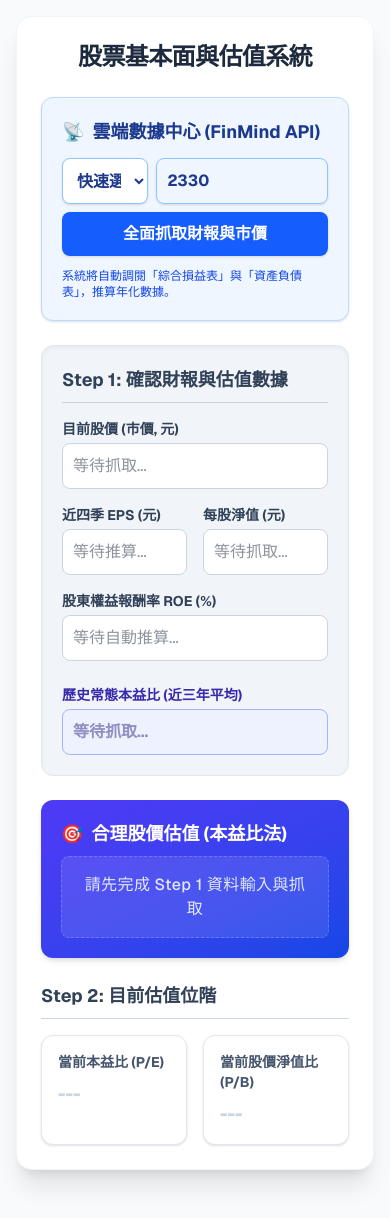
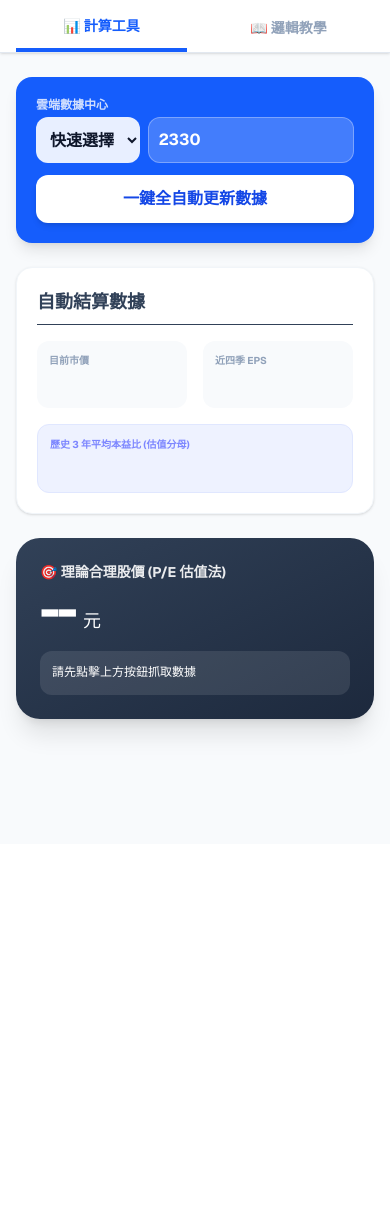
Before and after one commit to Alvin-pq/stock-calculator, a Next.js app: page / in a window 390 px wide. After the commit the page ends 844 px from the top, so only its background shows below. Built offline with nearby package versions, Linux system fonts and the light colour scheme.

Commit message:
Add Tabs feature with Calculator and Learning modes

```diff
--- a/src/app/page.tsx
+++ b/src/app/page.tsx
@@ -1,6 +1,7 @@
 'use client';
 import { useState } from 'react';
 
+// 常用熱門股票清單
 const popularStocks = [
   { id: '2330', name: '台積電' },
   { id: '2317', name: '鴻海' },
@@ -12,284 +13,200 @@ const popularStocks = [
   { id: '2002', name: '中鋼' },
 ];
 
-export default function StockCalculator() {
+export default function StockApp() {
+  const [activeTab, setActiveTab] = useState('calc'); // 'calc' 或 'learn'
   const [stockId, setStockId] = useState('2330');
   const [isLoading, setIsLoading] = useState(false);
 
+  // 財務數據 State
   const [price, setPrice] = useState<number | string>('');
   const [eps, setEps] = useState<number | string>('');
   const [bvps, setBvps] = useState<number | string>('');
   const [roe, setRoe] = useState<number | string>('');
   const [histPe, setHistPe] = useState<number | string>('');
 
+  // ----------------------------------------------------------------
+  // 核心數據抓取邏輯 (FinMind API)
+  // ----------------------------------------------------------------
   const fetchAllData = async () => {
-    if (!stockId) {
-      alert('請先輸入股票代號');
-      return;
-    }
-
+    if (!stockId) return alert('請先輸入代號');
     setIsLoading(true);
     try {
       const today = new Date();
+      const past14D = new Date(new Date().setDate(today.getDate() - 14)).toISOString().split('T')[0];
+      const past3Y = new Date(new Date().setFullYear(today.getFullYear() - 3)).toISOString().split('T')[0];
+      const past2Y = new Date(new Date().setFullYear(today.getFullYear() - 2)).toISOString().split('T')[0];
 
-      const past14Days = new Date();
-      past14Days.setDate(today.getDate() - 14);
-      const date14Str = past14Days.toISOString().split('T')[0];
+      // 1. 抓市價
+      const pRes = await fetch(`https://api.finmindtrade.com/api/v4/data?dataset=TaiwanStockPrice&data_id=${stockId}&start_date=${past14D}`);
+      const pData = await pRes.json();
+      if (pData.data?.length > 0) setPrice(pData.data[pData.data.length - 1].close);
 
-      const past3Years = new Date();
-      past3Years.setFullYear(today.getFullYear() - 3);
-      const date3YrStr = past3Years.toISOString().split('T')[0];
-
-      // 財報需要抓取近兩年，以確保能涵蓋完整的「近四個季度」
-      const past2Years = new Date();
-      past2Years.setFullYear(today.getFullYear() - 2);
-      const date2YrStr = past2Years.toISOString().split('T')[0];
-
-      // ==========================================
-      // A. 抓取最新收盤價
-      // ==========================================
-      const priceRes = await fetch(`https://api.finmindtrade.com/api/v4/data?dataset=TaiwanStockPrice&data_id=${stockId}&start_date=${date14Str}`);
-      const priceResult = await priceRes.json();
-
-      if (priceResult.msg === 'success' && priceResult.data.length > 0) {
-        const latestPrice = priceResult.data[priceResult.data.length - 1].close;
-        setPrice(latestPrice);
-      } else {
-        throw new Error('找不到股價資料');
+      // 2. 抓歷史 PE 平均
+      const perRes = await fetch(`https://api.finmindtrade.com/api/v4/data?dataset=TaiwanStockPER&data_id=${stockId}&start_date=${past3Y}`);
+      const perData = await perRes.json();
+      if (perData.data?.length > 0) {
+        const pes = perData.data.map((d:any) => d.PER).filter((p:number) => p > 0 && p < 100);
+        setHistPe(Number((pes.reduce((a:number,b:number)=>a+b,0)/pes.length).toFixed(2)));
       }
 
-      // ==========================================
-      // B. 抓取歷史本益比並計算「三年平均」
-      // ==========================================
-      const perRes = await fetch(`https://api.finmindtrade.com/api/v4/data?dataset=TaiwanStockPER&data_id=${stockId}&start_date=${date3YrStr}`);
-      const perResult = await perRes.json();
+      // 3. 抓損益表 (EPS & Net Income)
+      const fRes = await fetch(`https://api.finmindtrade.com/api/v4/data?dataset=TaiwanStockFinancialStatements&data_id=${stockId}&start_date=${past2Y}`);
+      const fData = await fRes.json();
+      let ttmNetIncome = 0;
 
-      if (perResult.msg === 'success' && perResult.data.length > 0) {
-        const validPEs = perResult.data.map((d: any) => d.PER).filter((pe: number) => pe > 0 && pe < 100);
-        if (validPEs.length > 0) {
-          const avgPE = validPEs.reduce((a: number, b: number) => a + b, 0) / validPEs.length;
-          setHistPe(Number(avgPE.toFixed(2)));
-        }
+      if (fData.data?.length > 0) {
+        const epsRecs = fData.data.filter((d:any) => d.type.includes('EPS') || d.type.includes('基本每股盈餘'));
+        const uDates = Array.from(new Set(epsRecs.map((d:any)=>d.date))).sort().reverse().slice(0,4);
+        const ttmEps = uDates.reduce((sum, date) => sum + (epsRecs.find((r:any)=>r.date===date)?.value || 0), 0);
+        setEps(Number(ttmEps.toFixed(2)));
+
+        const niRecs = fData.data.filter((d:any) => d.type.includes('NetIncome') || d.type.includes('本期淨利'));
+        ttmNetIncome = uDates.reduce((sum, date) => sum + (niRecs.find((r:any)=>r.date===date)?.value || 0), 0);
       }
 
-      // ==========================================
-      // C. 抓取綜合損益表 (計算 EPS 與 淨利)
-      // ==========================================
-      const finRes = await fetch(`https://api.finmindtrade.com/api/v4/data?dataset=TaiwanStockFinancialStatements&data_id=${stockId}&start_date=${date2YrStr}`);
-      const finResult = await finRes.json();
+      // 4. 抓資產負債表 (Equity & BVPS)
+      const bRes = await fetch(`https://api.finmindtrade.com/api/v4/data?dataset=TaiwanStockBalanceSheet&data_id=${stockId}&start_date=${past2Y}`);
+      const bData = await bRes.json();
+      if (bData.data?.length > 0) {
+        const sorted = bData.data.sort((a:any,b:any)=>new Date(b.date).getTime()-new Date(a.date).getTime());
+        const latestBv = sorted.find((d:any)=>d.type.includes('每股淨值') || d.type.includes('每股參考淨值'));
+        if (latestBv) setBvps(Number(latestBv.value).toFixed(2));
 
-      // ==========================================
-      // D. 抓取資產負債表 (計算 ROE 分母與淨值)
-      // ==========================================
-      const bsRes = await fetch(`https://api.finmindtrade.com/api/v4/data?dataset=TaiwanStockBalanceSheet&data_id=${stockId}&start_date=${date2YrStr}`);
-      const bsResult = await bsRes.json();
-
-      let epsMessage = "";
-      let ttmNetIncome = 0;
-      let latestEquity = 0;
-
-      // 處理損益表數據
-      if (finResult.msg === 'success' && finResult.data.length > 0) {
-        const finData = finResult.data;
-
-        // 1. 結算近四季 EPS 總和
-        const epsRecords = finData.filter((d: any) => d.type === 'EPS' || String(d.type).includes('基本每股盈餘') || String(d.origin_name).includes('基本每股盈餘'));
-        if (epsRecords.length > 0) {
-          const uniqueDates = Array.from(new Set(epsRecords.map((d: any) => d.date))).sort((a: any, b: any) => new Date(b).getTime() - new Date(a).getTime());
-
-          let ttmEps = 0;
-          let quartersFound = 0;
-          for (let i = 0; i < Math.min(4, uniqueDates.length); i++) {
-            const record = epsRecords.find((d: any) => d.date === uniqueDates[i]);
-            if (record) {
-              ttmEps += record.value;
-              quartersFound++;
-            }
-          }
-          if (ttmEps !== 0) {
-            setEps(Number(ttmEps.toFixed(2)));
-            epsMessage += `\n📊 成功結算近 ${quartersFound} 季 EPS 總和：${ttmEps.toFixed(2)} 元`;
-          }
-        }
-
-        // 2. 結算近四季「本期淨利」總和 (為了推算 ROE)
-        const incomeRecords = finData.filter((d: any) => d.type === 'IncomeAfterTaxes' || String(d.type).includes('本期淨利') || String(d.origin_name).includes('本期淨利'));
-        if (incomeRecords.length > 0) {
-          const uniqueDates = Array.from(new Set(incomeRecords.map((d: any) => d.date))).sort((a: any, b: any) => new Date(b).getTime() - new Date(a).getTime());
-          for (let i = 0; i < Math.min(4, uniqueDates.length); i++) {
-            const record = incomeRecords.find((d: any) => d.date === uniqueDates[i]);
-            if (record) {
-              ttmNetIncome += record.value;
-            }
-          }
-        }
+        const latestEq = sorted.find((d:any)=>d.type.includes('TotalEquity') || d.type.includes('權益總計'));
+        if (latestEq && ttmNetIncome) setRoe(Number(((ttmNetIncome/latestEq.value)*100).toFixed(2)));
       }
-
-      // 處理資產負債表數據
-      if (bsResult.msg === 'success' && bsResult.data.length > 0) {
-        const bsData = bsResult.data;
-
-        // 3. 抓取每股淨值
-        const bvpsRecords = bsData.filter((d: any) => String(d.type).includes('每股參考淨值') || String(d.type).includes('每股淨值') || String(d.origin_name).includes('每股淨值'));
-        if (bvpsRecords.length > 0) {
-           bvpsRecords.sort((a: any, b: any) => new Date(b.date).getTime() - new Date(a.date).getTime());
-           setBvps(Number(bvpsRecords[0].value).toFixed(2));
-        }
-
-        // 4. 抓取最新一季的「權益總計」
-        const equityRecords = bsData.filter((d: any) => d.type === 'TotalEquity' || String(d.type).includes('權益總計') || String(d.type).includes('權益總額') || String(d.origin_name).includes('權益總計'));
-        if (equityRecords.length > 0) {
-           equityRecords.sort((a: any, b: any) => new Date(b.date).getTime() - new Date(a.date).getTime());
-           latestEquity = equityRecords[0].value;
-        }
-      }
-
-      // 5. 自動計算近四季 ROE (近四季淨利 ÷ 最新權益總計)
-      if (ttmNetIncome !== 0 && latestEquity !== 0) {
-         const calculatedRoe = (ttmNetIncome / latestEquity) * 100;
-         setRoe(Number(calculatedRoe.toFixed(2)));
-         epsMessage += `\n🎯 成功推算近四季 ROE：${calculatedRoe.toFixed(2)}%`;
-      }
-
-      alert(`✅ 成功載入 ${stockId} 數據！${epsMessage}\n\n⚠️ 提醒：程式已自動加總近四季報表，特殊產業(如金融股)之會計科目若有差異，建議對照公開資訊觀測站微調。`);
-
-    } catch (error) {
-      console.error('API 呼叫失敗:', error);
-      alert('⚠️ 抓取資料發生錯誤，請確認股票代號是否正確。');
-    } finally {
-      setIsLoading(false);
-    }
+      alert(`✅ ${stockId} 數據自動結算完成！`);
+    } catch (e) { alert('抓取失敗，請檢查代號'); }
+    finally { setIsLoading(false); }
   };
 
   const numPrice = Number(price) || 0;
   const numEps = Number(eps) || 0;
-  const numBvps = Number(bvps) || 0;
   const numHistPe = Number(histPe) || 0;
-
-  const isDataReady = numPrice > 0 && numEps > 0 && numHistPe > 0;
-
-  const pe = numEps > 0 ? numPrice / numEps : 0;
-  const pb = numBvps > 0 ? numPrice / numBvps : 0;
   const reasonablePrice = numEps * numHistPe;
-  const isUndervalued = numPrice < reasonablePrice;
 
   return (
-    <div className="min-h-screen bg-slate-50 p-4 font-sans text-slate-800 pb-12">
-      <div className="max-w-md mx-auto bg-white rounded-2xl shadow-xl overflow-hidden md:max-w-2xl border border-slate-100">
-        <div className="p-6">
-          <h1 className="text-2xl font-black text-center text-slate-800 mb-6 tracking-tight">股票基本面與估值系統</h1>
+    <div className="min-h-screen bg-slate-50 font-sans text-slate-800 pb-20">
+      {/* 頂部切換 Tab */}
+      <div className="sticky top-0 z-20 bg-white border-b border-slate-200 px-4 pt-4 shadow-sm">
+        <div className="max-w-md mx-auto flex gap-4">
+          <button
+            onClick={() => setActiveTab('calc')}
+            className={`flex-1 pb-3 text-sm font-bold transition-all ${activeTab === 'calc' ? 'border-b-4 border-blue-600 text-blue-600' : 'text-slate-400'}`}
+          >
+            📊 計算工具
+          </button>
+          <button
+            onClick={() => setActiveTab('learn')}
+            className={`flex-1 pb-3 text-sm font-bold transition-all ${activeTab === 'learn' ? 'border-b-4 border-indigo-600 text-indigo-600' : 'text-slate-400'}`}
+          >
+            📖 邏輯教學
+          </button>
+        </div>
+      </div>
 
-          {/* 抓取區 */}
-          <div className="bg-blue-50 p-5 rounded-xl mb-6 border border-blue-200 shadow-sm">
-            <h2 className="text-lg font-bold text-blue-900 mb-3 flex items-center gap-2">
-              <span>📡</span> 雲端數據中心 (FinMind API)
-            </h2>
-
-            <div className="flex flex-col gap-2 mb-3">
+      <div className="max-w-md mx-auto p-4 mt-2">
+        {activeTab === 'calc' ? (
+          /* ==================== 分頁一：計算工具 ==================== */
+          <div className="space-y-6">
+            <div className="bg-blue-600 p-5 rounded-2xl text-white shadow-lg">
+              <h2 className="text-xs font-bold opacity-80 mb-1">雲端數據中心</h2>
               <div className="flex gap-2">
-                <select
-                  onChange={e => {
-                    if(e.target.value) setStockId(e.target.value);
-                  }}
-                  className="block w-1/3 rounded-lg border-blue-300 shadow-sm focus:border-blue-600 focus:ring-blue-600 p-2.5 border font-bold text-blue-900 bg-white"
-                >
-                  <option value="">快速選擇...</option>
-                  {popularStocks.map(stock => (
-                    <option key={stock.id} value={stock.id}>{stock.id} {stock.name}</option>
-                  ))}
+                <select onChange={e => e.target.value && setStockId(e.target.value)} className="w-1/3 rounded-xl p-2.5 text-slate-900 font-bold bg-white/90">
+                  <option value="">快速選擇</option>
+                  {popularStocks.map(s => <option key={s.id} value={s.id}>{s.name}</option>)}
                 </select>
-                <input
-                  type="text"
-                  value={stockId}
-                  onChange={e => setStockId(e.target.value)}
-                  placeholder="或手動輸入代號"
-                  className="block w-2/3 rounded-lg border-blue-300 shadow-sm focus:border-blue-600 focus:ring-blue-600 p-2.5 border font-bold text-blue-900"
-                />
+                <input type="text" value={stockId} onChange={e => setStockId(e.target.value)} className="w-2/3 rounded-xl p-2.5 bg-white/20 border border-white/30 placeholder-white/50 font-bold outline-none focus:bg-white/30" placeholder="代號" />
               </div>
-              <button
-                onClick={fetchAllData}
-                disabled={isLoading}
-                className="w-full bg-blue-600 hover:bg-blue-700 text-white font-bold py-2.5 px-4 rounded-lg shadow transition-colors disabled:bg-blue-400"
-              >
-                {isLoading ? '運算中...' : '全面抓取財報與市價'}
+              <button onClick={fetchAllData} disabled={isLoading} className="w-full mt-3 bg-white text-blue-700 font-black py-3 rounded-xl shadow-md active:scale-95 transition-all">
+                {isLoading ? '數據讀取中...' : '一鍵全自動更新數據'}
               </button>
             </div>
-            <p className="text-xs text-blue-700 mt-2 font-medium">系統將自動調閱「綜合損益表」與「資產負債表」，推算年化數據。</p>
-          </div>
 
-          {/* 輸入區 */}
-          <div className="bg-slate-100 p-5 rounded-xl mb-6 border border-slate-200 shadow-inner">
-            <h2 className="text-lg font-bold text-slate-700 mb-4 border-b border-slate-300 pb-2">Step 1: 確認財報與估值數據</h2>
-            <div className="space-y-4">
-              <div>
-                <label className="block text-sm font-bold text-slate-700 mb-1">目前股價 (市價, 元)</label>
-                <input type="number" value={price} onChange={e => setPrice(e.target.value)} placeholder="等待抓取..." className="block w-full rounded-lg border-slate-300 p-2.5 border bg-white" />
-              </div>
-              <div className="grid grid-cols-2 gap-4">
-                <div>
-                  <label className="block text-sm font-bold text-slate-700 mb-1">近四季 EPS (元)</label>
-                  <input type="number" value={eps} onChange={e => setEps(e.target.value)} placeholder="等待推算..." className="block w-full rounded-lg border-slate-300 p-2.5 border bg-white" />
+            <div className="bg-white p-5 rounded-2xl shadow-sm border border-slate-100">
+              <h2 className="text-lg font-bold mb-4 border-b pb-2 text-slate-700">自動結算數據</h2>
+              <div className="space-y-4">
+                <div className="grid grid-cols-2 gap-4">
+                  <div className="bg-slate-50 p-3 rounded-xl">
+                    <label className="text-[10px] font-bold text-slate-400 block uppercase">目前市價</label>
+                    <input type="number" value={price} onChange={e=>setPrice(e.target.value)} className="w-full bg-transparent font-bold text-xl text-slate-800 outline-none" />
+                  </div>
+                  <div className="bg-slate-50 p-3 rounded-xl">
+                    <label className="text-[10px] font-bold text-slate-400 block uppercase">近四季 EPS</label>
+                    <input type="number" value={eps} onChange={e=>setEps(e.target.value)} className="w-full bg-transparent font-bold text-xl text-slate-800 outline-none" />
+                  </div>
                 </div>
-                <div>
-                  <label className="block text-sm font-bold text-slate-700 mb-1">每股淨值 (元)</label>
-                  <input type="number" value={bvps} onChange={e => setBvps(e.target.value)} placeholder="等待抓取..." className="block w-full rounded-lg border-slate-300 p-2.5 border bg-white" />
+                <div className="bg-indigo-50 p-3 rounded-xl border border-indigo-100">
+                  <label className="text-[10px] font-bold text-indigo-400 block uppercase">歷史 3 年平均本益比 (估值分母)</label>
+                  <input type="number" value={histPe} onChange={e=>setHistPe(e.target.value)} className="w-full bg-transparent font-bold text-xl text-indigo-900 outline-none" />
                 </div>
               </div>
-              <div>
-                <label className="block text-sm font-bold text-slate-700 mb-1">股東權益報酬率 ROE (%)</label>
-                <input type="number" value={roe} onChange={e => setRoe(e.target.value)} placeholder="等待自動推算..." className="block w-full rounded-lg border-slate-300 p-2.5 border bg-white" />
-              </div>
-              <div className="pt-2">
-                <label className="block text-sm font-bold text-indigo-800 mb-1">歷史常態本益比 (近三年平均)</label>
-                <input type="number" value={histPe} onChange={e => setHistPe(e.target.value)} placeholder="等待抓取..." className="block w-full rounded-lg border-indigo-300 p-2.5 border bg-indigo-50 font-bold text-indigo-900" />
+            </div>
+
+            <div className={`p-6 rounded-3xl shadow-xl text-white transition-all ${numPrice < reasonablePrice ? 'bg-gradient-to-br from-green-500 to-emerald-600' : 'bg-gradient-to-br from-slate-700 to-slate-800'}`}>
+              <h2 className="font-bold opacity-90 text-sm mb-1">🎯 理論合理股價 (P/E 估值法)</h2>
+              <div className="text-5xl font-black mb-4 tracking-tighter">{reasonablePrice > 0 ? reasonablePrice.toFixed(1) : '--'} <span className="text-lg font-normal">元</span></div>
+              <div className="bg-white/10 p-3 rounded-xl text-xs font-medium leading-relaxed">
+                {numPrice > 0 && reasonablePrice > 0 ? (
+                  numPrice < reasonablePrice ? `📍 目前股價 ${numPrice} 低於合理價，具備安全邊際。` : `📍 目前股價 ${numPrice} 高於合理價。`
+                ) : '請先點擊上方按鈕抓取數據'}
               </div>
             </div>
           </div>
+        ) : (
+          /* ==================== 分頁二：邏輯教學 ==================== */
+          <div className="space-y-5">
+            <h2 className="text-2xl font-black text-slate-800 px-2">投資邏輯手冊</h2>
 
-          {/* 估值結果區 */}
-          <div className="bg-gradient-to-br from-indigo-600 to-blue-700 p-5 rounded-xl mb-6 shadow-md text-white">
-            <h2 className="text-lg font-bold mb-2 flex items-center gap-2">
-              <span>🎯</span> 合理股價估值 (本益比法)
-            </h2>
+            <section className="bg-white p-5 rounded-2xl shadow-sm border border-slate-100">
+              <div className="flex items-center gap-3 mb-3 text-blue-600">
+                <i className="fa-solid fa-chart-pie text-xl"></i>
+                <h3 className="font-bold text-lg">1. 每股盈餘 (EPS)</h3>
+              </div>
+              <p className="text-sm font-bold text-slate-500 bg-slate-50 p-2 rounded mb-3">公式：稅後淨利 ÷ 發行股數</p>
+              <p className="text-sm leading-relaxed text-slate-600">
+                <span className="font-bold text-slate-800">意義：</span>公司為每一股賺了多少錢。<br/>
+                <span className="font-bold text-slate-800">本App邏輯：</span>自動抓取近兩年損益表，結算最新的連續四個季度總和 (TTM)，排除單季季節性誤差。
+              </p>
+            </section>
 
-            {isDataReady ? (
-              <>
-                <div className="flex items-end gap-2 mb-3">
-                  <span className="text-4xl font-black tracking-tight">{reasonablePrice.toFixed(2)}</span>
-                  <span className="text-indigo-100 mb-1 font-medium">元</span>
-                </div>
-                <div className="bg-black/20 p-3 rounded-lg text-sm space-y-1 backdrop-blur-sm">
-                  <p><span className="font-bold text-indigo-200">計算公式：</span>近四季 EPS × 歷史三年常態本益比</p>
-                </div>
-                <div className={`mt-4 p-3 rounded-lg font-bold text-sm text-center shadow-inner ${isUndervalued ? 'bg-green-500 text-white' : 'bg-red-500 text-white'}`}>
-                  📍 診斷：目前市價 ({numPrice}) {isUndervalued ? '低於' : '高於'}推算的合理價。
-                </div>
-              </>
-            ) : (
-              <div className="p-4 bg-white/10 rounded-lg text-center border border-white/20 border-dashed">
-                <p className="text-indigo-100 font-medium tracking-wide">請先完成 Step 1 資料輸入與抓取</p>
+            <section className="bg-white p-5 rounded-2xl shadow-sm border border-slate-100">
+              <div className="flex items-center gap-3 mb-3 text-green-600">
+                <i className="fa-solid fa-hourglass-half text-xl"></i>
+                <h3 className="font-bold text-lg">2. 本益比 (P/E)</h3>
               </div>
-            )}
+              <p className="text-sm font-bold text-slate-500 bg-slate-50 p-2 rounded mb-3">公式：股價 ÷ EPS</p>
+              <p className="text-sm leading-relaxed text-slate-600">
+                <span className="font-bold text-slate-800">意義：</span>預計的回本年數。<br/>
+                <span className="font-bold text-slate-800">本App邏輯：</span>系統抓取過去 3 年（約 750 個交易日）的日資料，計算平均數作為「歷史常態評價」，避免用單一數字死板套用。
+              </p>
+            </section>
+
+            <section className="bg-white p-5 rounded-2xl shadow-sm border border-slate-100">
+              <div className="flex items-center gap-3 mb-3 text-purple-600">
+                <i className="fa-solid fa-bolt text-xl"></i>
+                <h3 className="font-bold text-lg">3. 股東權益報酬率 (ROE)</h3>
+              </div>
+              <p className="text-sm font-bold text-slate-500 bg-slate-50 p-2 rounded mb-3">公式：(淨利 ÷ 權益總計) × 100%</p>
+              <p className="text-sm leading-relaxed text-slate-600">
+                <span className="font-bold text-slate-800">意義：</span>資本運用的效率。巴菲特指標建議長期大於 15%。<br/>
+                <span className="font-bold text-slate-800">本App邏輯：</span>自動抓取最新資產負債表與近四季淨利進行即時結算。
+              </p>
+            </section>
+
+            <section className="bg-indigo-600 p-6 rounded-2xl text-white">
+              <h3 className="font-bold text-lg mb-2">💡 如何使用合理價？</h3>
+              <p className="text-sm opacity-90 leading-relaxed mb-4">
+                系統計算出的合理價是根據「歷史評價」與「目前获利」的中值。
+              </p>
+              <div className="bg-white/10 p-4 rounded-xl space-y-2 text-xs">
+                <p>✅ <strong>便宜價：</strong>合理價 × 0.8 (安全邊際)</p>
+                <p>✅ <strong>昂貴價：</strong>合理價 × 1.2 (考慮獲利了結)</p>
+              </div>
+            </section>
           </div>
-
-          {/* 核心指標卡片 */}
-          <h2 className="text-lg font-bold text-slate-700 mb-4 border-b border-slate-300 pb-2">Step 2: 目前估值位階</h2>
-          <div className="grid grid-cols-2 gap-4">
-            <div className="p-4 rounded-xl border border-slate-200 bg-white shadow-sm">
-              <h3 className="font-bold text-slate-600 text-sm mb-1">當前本益比 (P/E)</h3>
-              <div className="text-2xl font-black text-slate-800">
-                {numEps > 0 && numPrice > 0 ? `${pe.toFixed(2)} 倍` : <span className="text-slate-300 text-lg">---</span>}
-              </div>
-            </div>
-            <div className="p-4 rounded-xl border border-slate-200 bg-white shadow-sm">
-              <h3 className="font-bold text-slate-600 text-sm mb-1">當前股價淨值比 (P/B)</h3>
-              <div className="text-2xl font-black text-slate-800">
-                {numBvps > 0 && numPrice > 0 ? `${pb.toFixed(2)} 倍` : <span className="text-slate-300 text-lg">---</span>}
-              </div>
-            </div>
-          </div>
-
-        </div>
+        )}
       </div>
     </div>
   );
```
